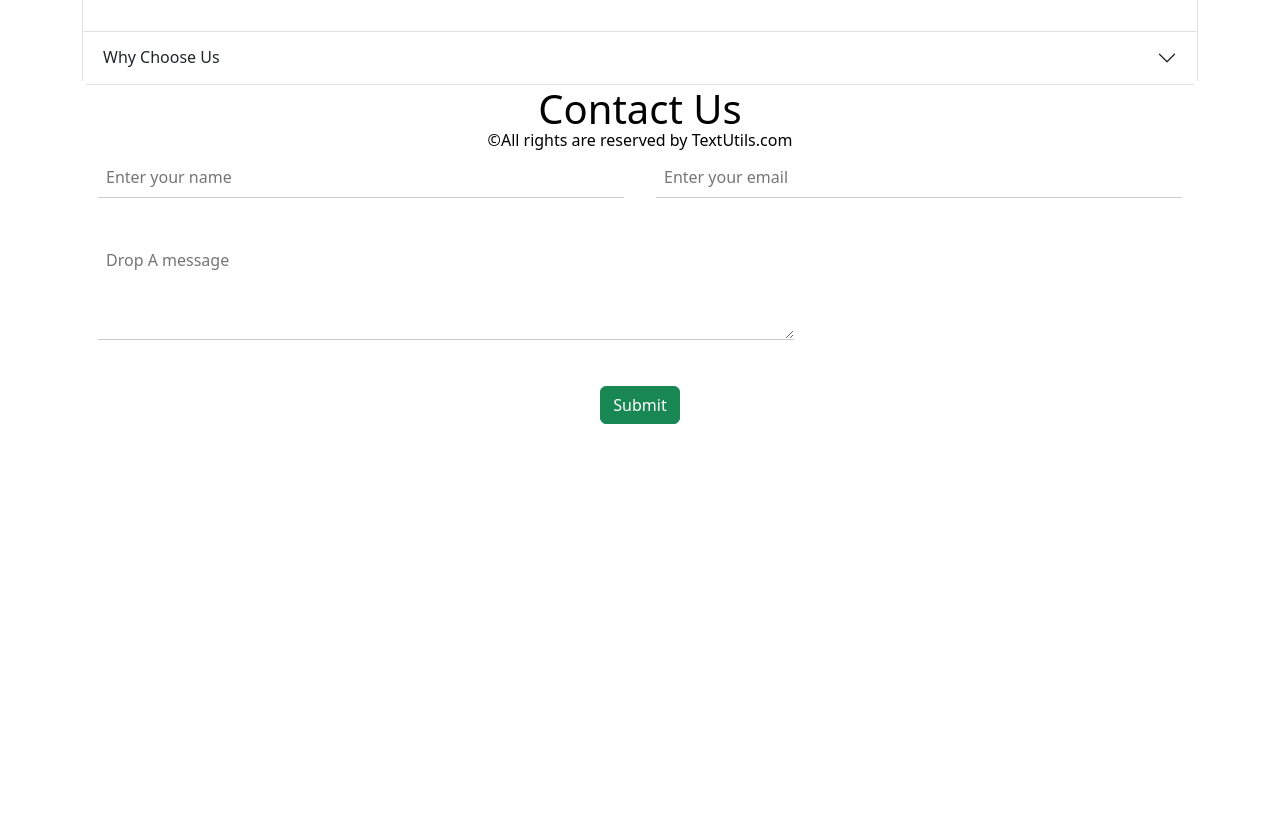
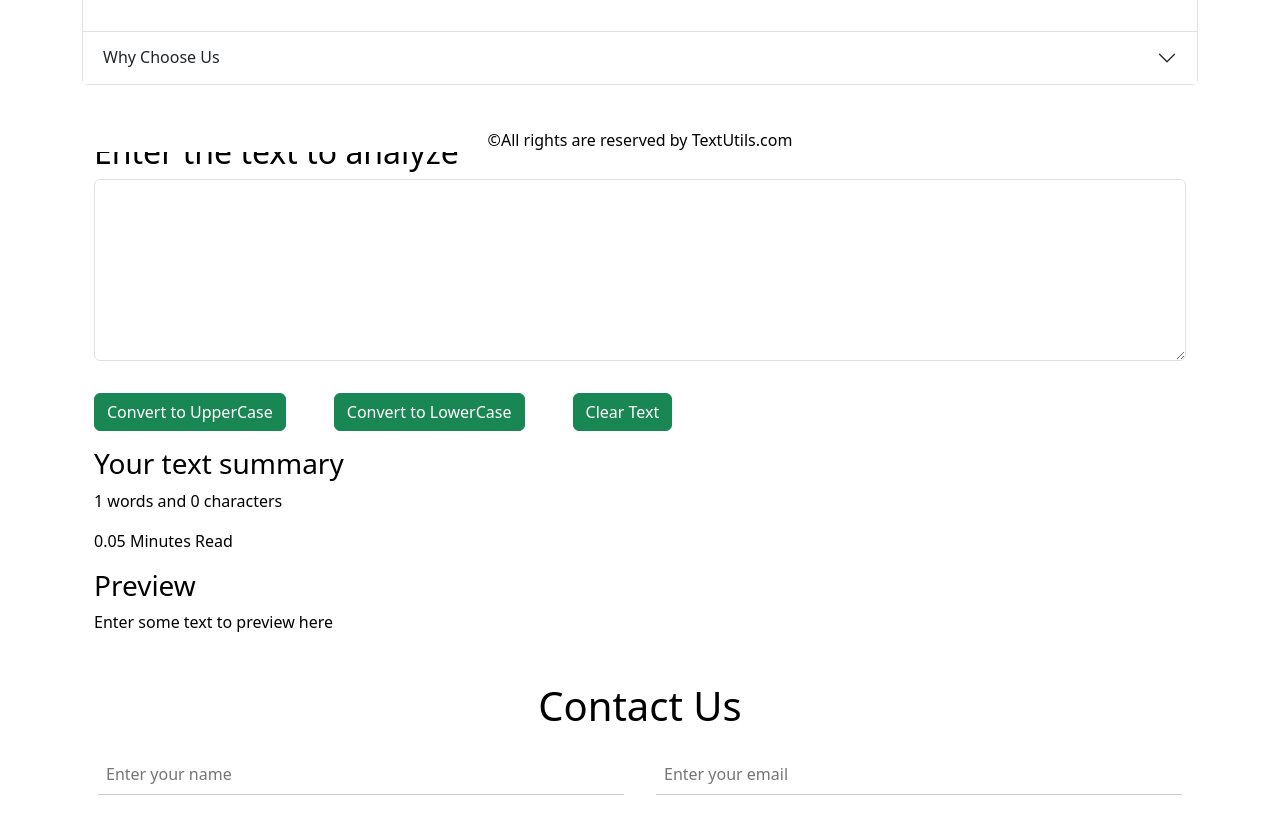
Before and after one commit to FatimaAli19/TextUtils_website, a React (Create React App) app: page / in a window 1280 px wide. Shown: the part 640-1471 px from the top of the page. Before the commit the page ends 1064 px from the top, so only its background shows below. Built offline with nearby package versions, Linux system fonts and the light colour scheme.

Commit message:
create TextUtils  section

```diff
--- a/src/App.js
+++ b/src/App.js
@@ -2,6 +2,7 @@ import "bootstrap/dist/css/bootstrap.min.css";
 import NavBar from "./Components/NavBar";
 import About from "./Components/About";
 import ContactUs from "./ContactUs";
+import TextUtils from "./Components/TextUtils";
 import { useState } from "react";
 import Footer from "./Components/Footer";
 function App() {
@@ -21,8 +22,12 @@ function App() {
     <>
       <NavBar mode={mode} toggleMode={toggleMode} />
       <About mode={mode} toggleMode={toggleMode} />
+      <div className="container my-5 ">
+        <TextUtils heading="Enter the text to analyze" mode={mode} />
+      </div>
+
       <ContactUs mode={mode} />
-      <Footer mode={mode} toggleMode={toggleMode}/>
+      <Footer mode={mode} toggleMode={toggleMode} />
     </>
   );
 }
--- /dev/null
+++ b/src/Components/TextUtils.jsx
@@ -0,0 +1,65 @@
+import React, { useState } from "react";
+
+export default function TextUtils(props) {
+  const handleUpClick = () => {
+    let newText = text.toUpperCase();
+    setText(newText);
+  };
+  const handleLowClick = () => {
+    let newText = text.toLowerCase();
+    setText(newText);
+  };
+  const handleclearClick = () => {
+    let newText = "";
+    setText(newText);
+  };
+
+  const handleonChange = (e) => {
+    setText(e.target.value);
+  };
+  const [text, setText] = useState("");
+
+  return (
+    <>
+      <div
+        className="container "
+        style={{ color: props.mode === "black" ? "white" : "black" }}
+      >
+        <h2>{props.heading}</h2>
+        <div className="mb-3">
+          <textarea
+            className="col-sm-12 col-lg-8 form-control"
+            value={text}
+            onChange={handleonChange}
+            rows={7}
+            style={{
+              backgroundColor: props.mode === "light" ? "white" : "#1e3021",
+              color: props.mode === "black" ? "white" : "black",
+            }}
+          />
+        </div>
+        <button className="btn btn-success my-3 " onClick={handleUpClick}>
+          Convert to UpperCase
+        </button>
+        <button className="btn btn-success my-3 mx-5" onClick={handleLowClick}>
+          Convert to LowerCase
+        </button>
+        <button className="btn btn-success my-3" onClick={handleclearClick}>
+          Clear Text
+        </button>
+      </div>
+      <div
+        className="container "
+        style={{ color: props.mode === "black" ? "white" : "black" }}
+      >
+        <h3>Your text summary</h3>
+        <p>
+          {text.split(" ").length} words and {text.length} characters
+        </p>
+        <p>{0.05 * text.split(" ").length} Minutes Read</p>
+        <h3>Preview</h3>
+        <p>{text.length>0?text:"Enter some text to preview here"}</p>
+      </div>
+    </>
+  );
+}
```
